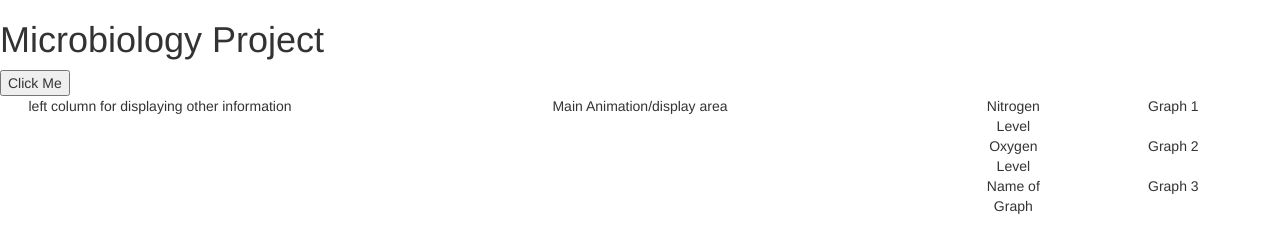
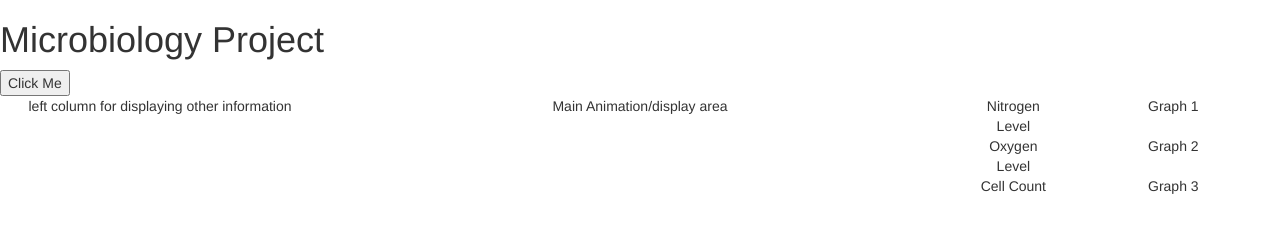
Before and after one commit to EricaDB/microBioWebsite, a website: page index.html in a window 1280 px wide. Drawn offline with nearby package versions, Linux system fonts and the light colour scheme.

Commit message:
Add cell count

```diff
--- a/index.html
+++ b/index.html
@@ -35,7 +35,7 @@
             <div class="col-xs-8">Graph 2</div>
           </div>
           <div class="row">
-            <div class="col-xs-4">Name of Graph</div>
+            <div class="col-xs-4">Cell Count</div>
             <div class="col-xs-8">Graph 3</div>
           </div>
         </div>
```
